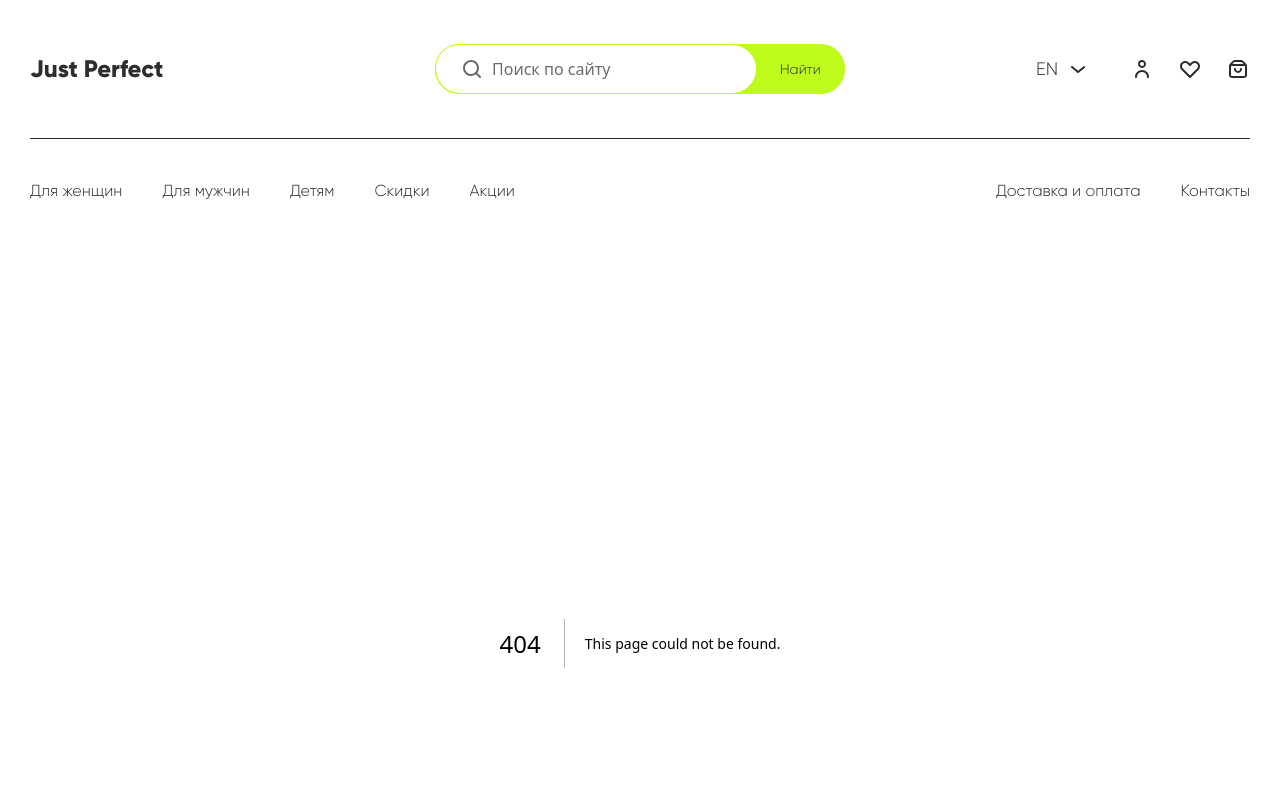
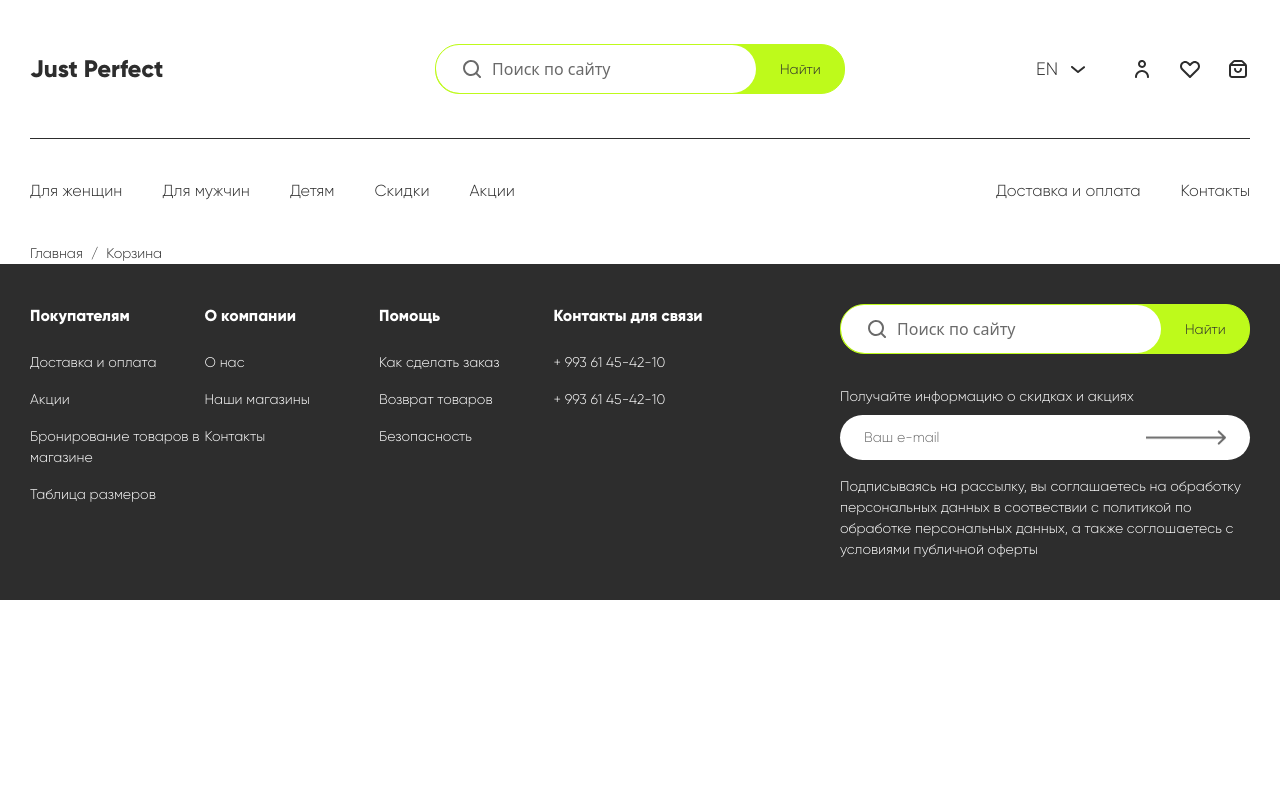
Before and after one commit to sSquareLogic/just-perfect, a Next.js app: page /cart in a window 1280 px wide. Before the commit this address had no page. Shown: the top 800 px of the page. Built offline with nearby package versions, Linux system fonts and the light colour scheme.

Commit message:
breadcrumb

```diff
--- /dev/null
+++ b/app/cart/page.tsx
@@ -0,0 +1,15 @@
+import Breadcrumb from "@/components/Breadcrumb/Breadcrumb";
+import Container from "@/components/Container";
+import cartBreadcrumbItems from "@/public/data/breadcrumbs/cart.breadcrumb";
+
+const Cart = () => {
+  return (
+    <main className="cart-main">
+      <Container className="flex flex-col gap-10">
+        <Breadcrumb items={cartBreadcrumbItems} />
+      </Container>
+    </main>
+  );
+};
+
+export default Cart;
--- a/app/page.tsx
+++ b/app/page.tsx
@@ -7,7 +7,7 @@ import Grid from "@/components/grid/Grid";
 
 const Home = () => {
   return (
-    <main className="main">
+    <main className="home-main">
       <Hero />
       <Container className="mb-10">
         <CartSwiper items={newCards} title="Новинки" />
--- /dev/null
+++ b/components/Breadcrumb/Breadcrumb.tsx
@@ -0,0 +1,19 @@
+import { IBreadcrumbItem } from "@/types/data/breadcrumb.types";
+import BreadcrumbItem from "./BreadcrumbItem";
+import { v4 } from "uuid";
+interface IProps {
+  items: IBreadcrumbItem[];
+}
+
+const Breadcrumb = ({ items }: IProps) => {
+  return (
+    <ul className="breadcrumb flex items-center gap-2">
+      <BreadcrumbItem link="/" name="Главная" isInitial />
+      {items.map((item) => (
+        <BreadcrumbItem link={item.link} name={item.name} key={v4()} />
+      ))}
+    </ul>
+  );
+};
+
+export default Breadcrumb;
--- /dev/null
+++ b/components/Breadcrumb/BreadcrumbItem.tsx
@@ -0,0 +1,24 @@
+import { IBreadcrumbItem } from "@/types/data/breadcrumb.types";
+import Link from "next/link";
+
+interface IProps extends IBreadcrumbItem {
+  isInitial?: boolean;
+}
+
+const BreadcrumbItem = ({ link, name, isInitial = false }: IProps) => {
+  return (
+    <li className="breadcrumb-item flex items-center gap-2">
+      {!isInitial ? (
+        <span className="font-GR text-XS_TEXT text-BLACK">/</span>
+      ) : null}
+      <Link
+        href={link}
+        className="font-GR text-XS_TEXT text-BLACK hover:text-GRAY"
+      >
+        {name}
+      </Link>
+    </li>
+  );
+};
+
+export default BreadcrumbItem;
--- /dev/null
+++ b/public/data/breadcrumbs/cart.breadcrumb.ts
@@ -0,0 +1,10 @@
+import { IBreadcrumbItem } from "@/types/data/breadcrumb.types";
+
+const cartBreadcrumbItems: IBreadcrumbItem[] = [
+  {
+    link: "/cart",
+    name: "Корзина",
+  },
+];
+
+export default cartBreadcrumbItems;
--- /dev/null
+++ b/types/data/breadcrumb.types.ts
@@ -0,0 +1,4 @@
+export interface IBreadcrumbItem {
+  name: string;
+  link: string;
+}
```
